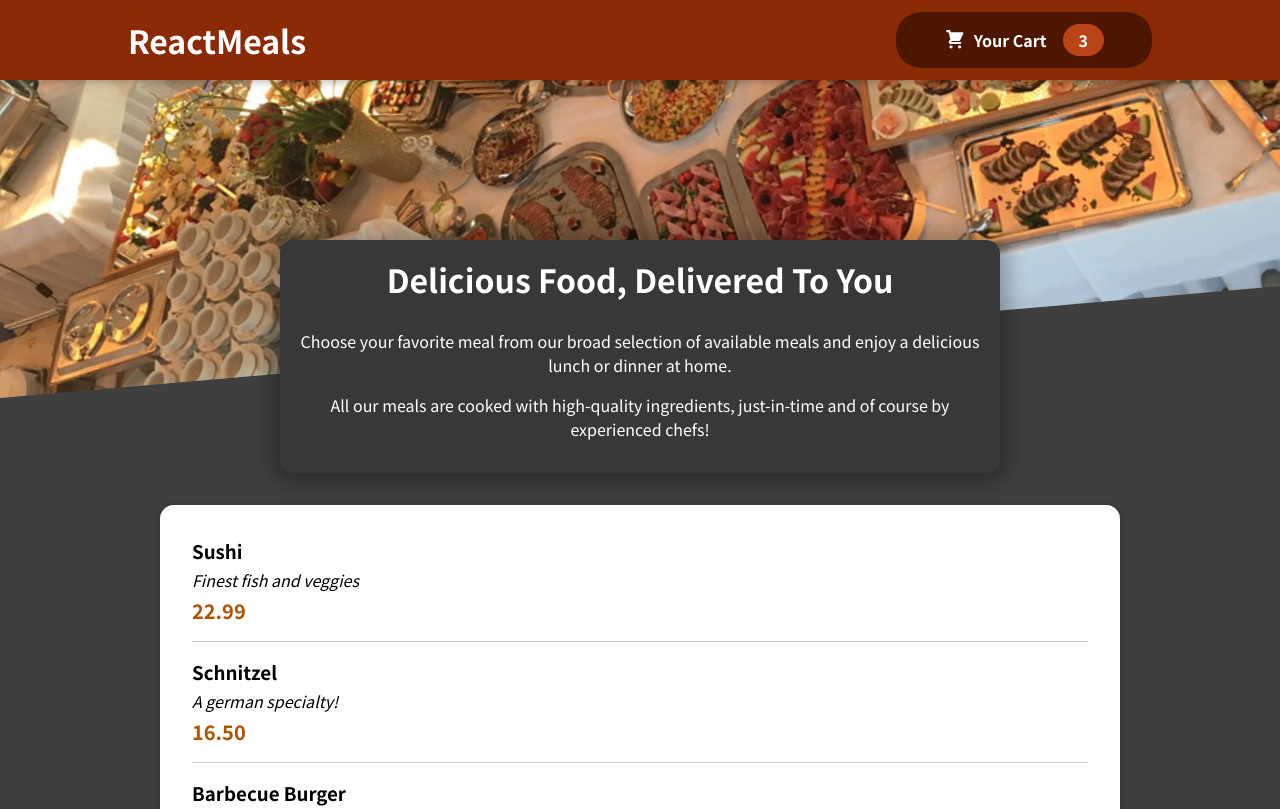
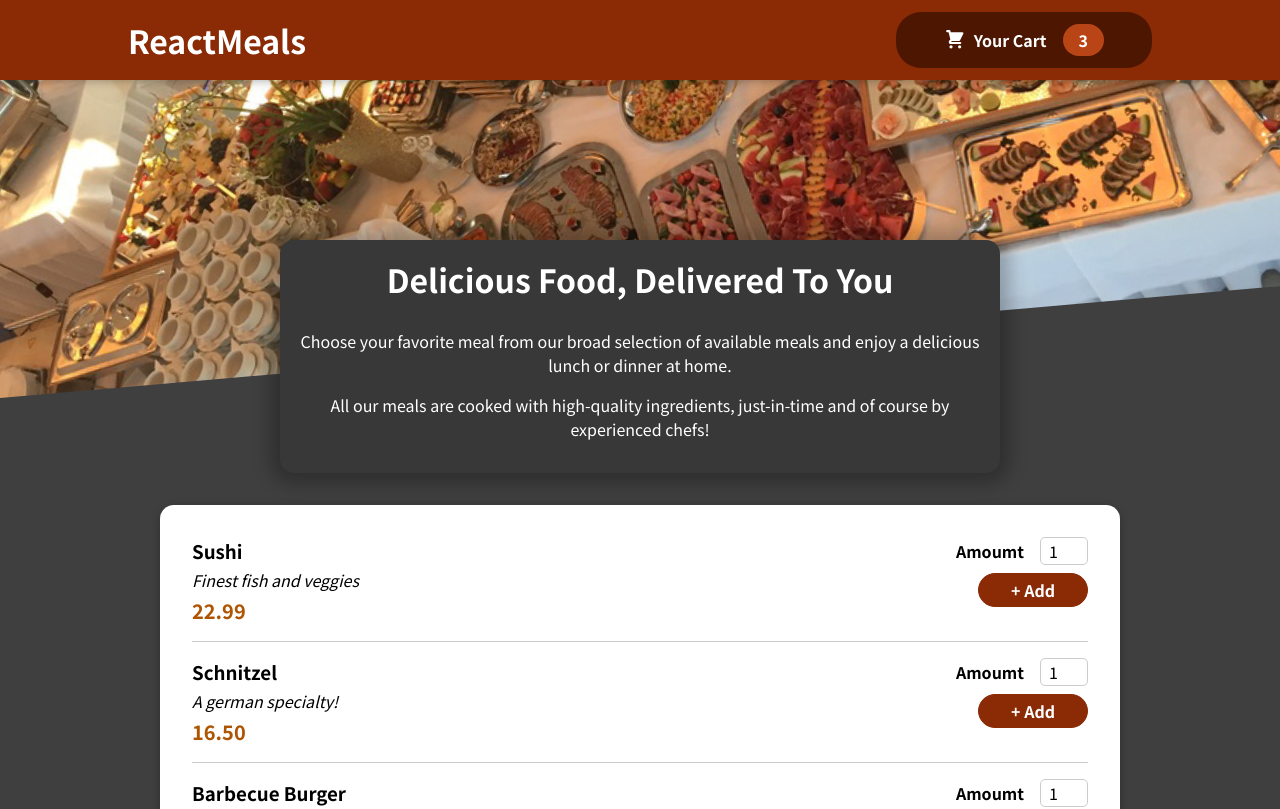
Before and after one commit to solarenergy990/food-order-app, a React (Create React App) app: page / in a window 1280 px wide. Shown: the top 809 px of the page. Built offline with nearby package versions, Linux system fonts and the light colour scheme.

Commit message:
adds MealsItemForm component, fixes MealsItemForm Input IDs

```diff
--- a/src/components/Meals/AvailableMeals/AvailableMeals.js
+++ b/src/components/Meals/AvailableMeals/AvailableMeals.js
@@ -38,6 +38,7 @@
             const { id, name, description, price } = meal;
             return (
               <MealItem
+                id={id}
                 key={id}
                 name={name}
                 description={description}
--- a/src/components/Meals/MealItem/MealItem.js
+++ b/src/components/Meals/MealItem/MealItem.js
@@ -1,6 +1,7 @@
+import MealItemForm from "./MealItemForm/MealItemForm";
 import classes from "./MealItem.module.css";
 
-const MealItem = ({ name, description, price }) => {
+const MealItem = ({ name, description, price, id }) => {
   const fixedPrice = price.toFixed(2);
   return (
     <li className={classes.meal}>
@@ -10,7 +11,7 @@
         <div className={classes.price}>{fixedPrice}</div>
       </div>
       <div>
-
+        <MealItemForm id={id}/>
       </div>
     </li>
   );
--- /dev/null
+++ b/src/components/Meals/MealItem/MealItemForm/MealItemForm.js
@@ -0,0 +1,23 @@
+import Input from "../../../UI/Input/Input";
+import classes from "./MealItemForm.module.css";
+
+const MealItemForm = ({id}) => {
+  return (
+    <form className={classes.form}>
+      <Input
+        label="Amoumt"
+        input={{
+          id: "amount_" + id,
+          type: "number",
+          min: "1",
+          max: "5",
+          step: "1",
+          defaultValue: "1",
+        }}
+      />
+      <button>+ Add</button>
+    </form>
+  );
+};
+
+export default MealItemForm;
--- /dev/null
+++ b/src/components/Meals/MealItem/MealItemForm/MealItemForm.module.css
@@ -0,0 +1,20 @@
+.form {
+    text-align: right;
+  }
+
+  .form button {
+    font: inherit;
+    cursor: pointer;
+    background-color: #8a2b06;
+    border: 1px solid #8a2b06;
+    color: white;
+    padding: 0.25rem 2rem;
+    border-radius: 20px;
+    font-weight: bold;
+  }
+
+  .form button:hover,
+  .form button:active {
+    background-color: #641e03;
+    border-color: #641e03;
+  }
--- /dev/null
+++ b/src/components/UI/Input/Input.js
@@ -0,0 +1,12 @@
+import classes from "./Input.module.css";
+
+const Input = ({ label, input }) => {
+  return (
+    <div className={classes.input}>
+      <label htmlFor={input.id}>{label}</label>
+      <input {...input} />
+    </div>
+  );
+};
+
+export default Input;
--- /dev/null
+++ b/src/components/UI/Input/Input.module.css
@@ -0,0 +1,18 @@
+.input {
+    display: flex;
+    align-items: center;
+    margin-bottom: 0.5rem;
+  }
+
+  .input label {
+    font-weight: bold;
+    margin-right: 1rem;
+  }
+
+  .input input {
+    width: 3rem;
+    border-radius: 5px;
+    border: 1px solid #ccc;
+    font: inherit;
+    padding-left: 0.5rem;
+  }
```
Also changed, not shown: src/components/Meals/MealItem/MealItemForm.js/MealItemForm.js (deleted), src/components/Meals/MealItem/MealItemForm.js/MealItemForm.module.css (deleted).
